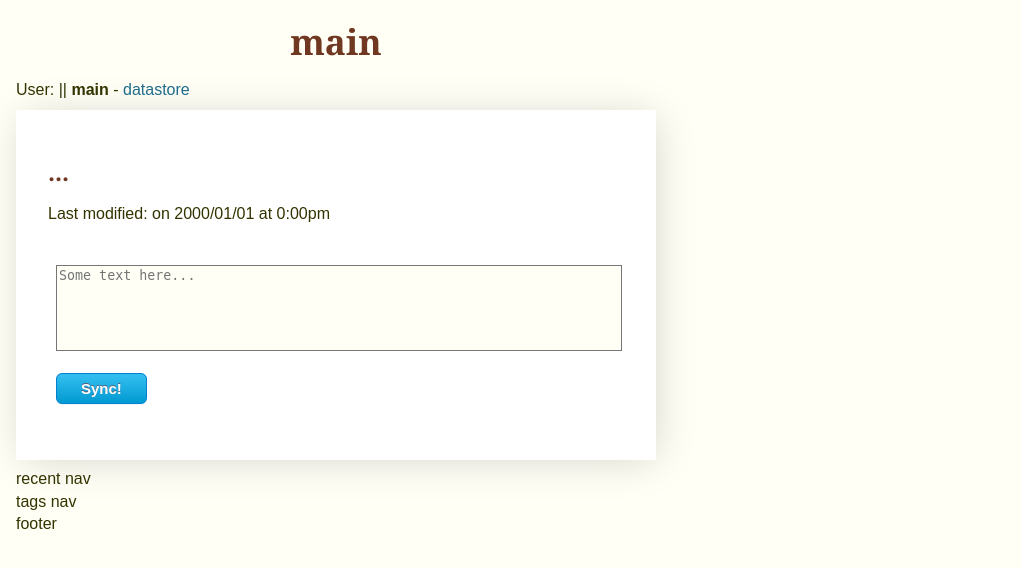
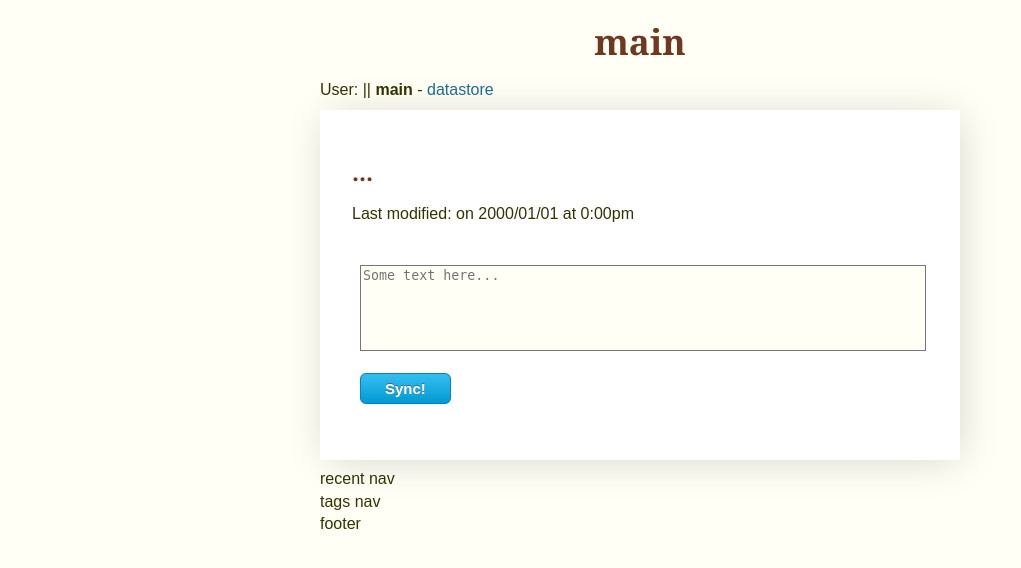
Before and after one commit to dsantelmo/abrim, a Flask app: template abrim/templates/client.html in a window 1280 px wide. Shown: the top 568 px of the page, without its empty margins (0-1021 px from the left). Run offline with Flask 2, Linux system fonts and the light colour scheme; the template is opened without the code that fills it, so the values that code supplies are empty.

Commit message:
regression in CSS

```diff
--- a/abrim/static/style.css
+++ b/abrim/static/style.css
@@ -1,10 +1,8 @@
-
 html {
     font-size: medium;
 }
 
 body {
-    height:100%;
     background-color: #fffff6;
     color: #330;
     font-family: Sans-Serif;
@@ -12,7 +10,7 @@
     width: auto;
     font-size: 1rem;
     line-height: 1.4;
-    margin: 0;
+    margin: 0 auto;
     padding: 1em 1em;
 }
 
```
Lines whose indentation alone changed are shown as unchanged.
